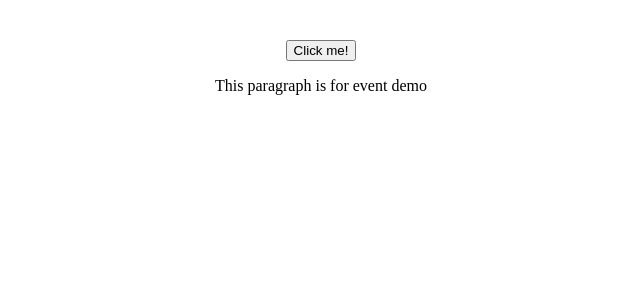
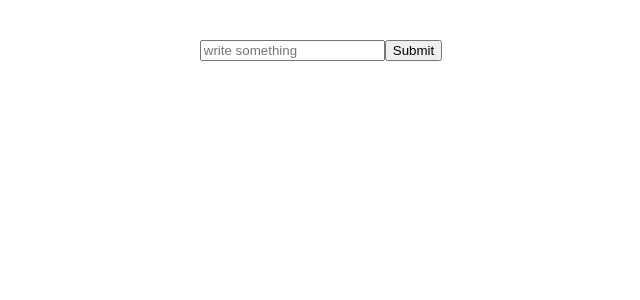
Before and after one commit to CrysPy-SAM/basic-react-app, a React (Vite) app: page / in a window 1280 px wide. Shown: the top 300 px of the page, without its empty margins (319-959 px from the left). Built offline with nearby package versions, Linux system fonts and the light colour scheme.

Commit message:
Initial commit

```diff
--- a/src/App.jsx
+++ b/src/App.jsx
@@ -1,13 +1,12 @@
 import "./App.css";
 import ProductTab from "./ProductTab.jsx";
 import Button from "./button.jsx";
+import Form from "./Form.jsx";
 
 function App() {
   return (
     <>
-      <Button />
-      {/* <h2>Blockbuster Deals | Shop Now</h2>
-      <ProductTab /> */}
+      <Form />
     </>
   );
 }
--- /dev/null
+++ b/src/Form.jsx
@@ -0,0 +1,13 @@
+function handleFormSubmit(event){
+    event.preventDefault();
+     console.log("form was submitted");
+}
+
+export default function Form (){
+   return (
+    <form>
+        <input placeholder="write something" />
+        <button onClick={handleFormSubmit}>Submit</button>
+    </form>
+   )
+}
--- a/src/button.jsx
+++ b/src/button.jsx
@@ -1,16 +1,26 @@
-function printHello() {
+function printHello(event) {
   console.log("Hello!");
+  console.log("event");
 }
 
 function printBye() {
   console.log("bye!");
 }
 
+function handleDbClick(){
+    console.log("you double clicked");
+}
+
 export default function Button() {
   return (
     <div>
       <button onClick={printHello}>Click me!</button>
-      <p onClick={printBye}>This paragraph is for event demo</p>
+      <p onMouseOver={printBye}>
+        Lorem ipsum dolor sit, amet consectetur adipisicing elit. Ducimus eius fugit
+        veritatis, ipsam ullam, accusantium voluptates hic sequi voluptas aut quo at
+        dolore illo fuga magnam. Excepturi facere rerum perspiciatis?
+      </p>
+      <button onDoubleClick={handleDbClick()}>double click me!</button>
     </div>
   );
 }
```
